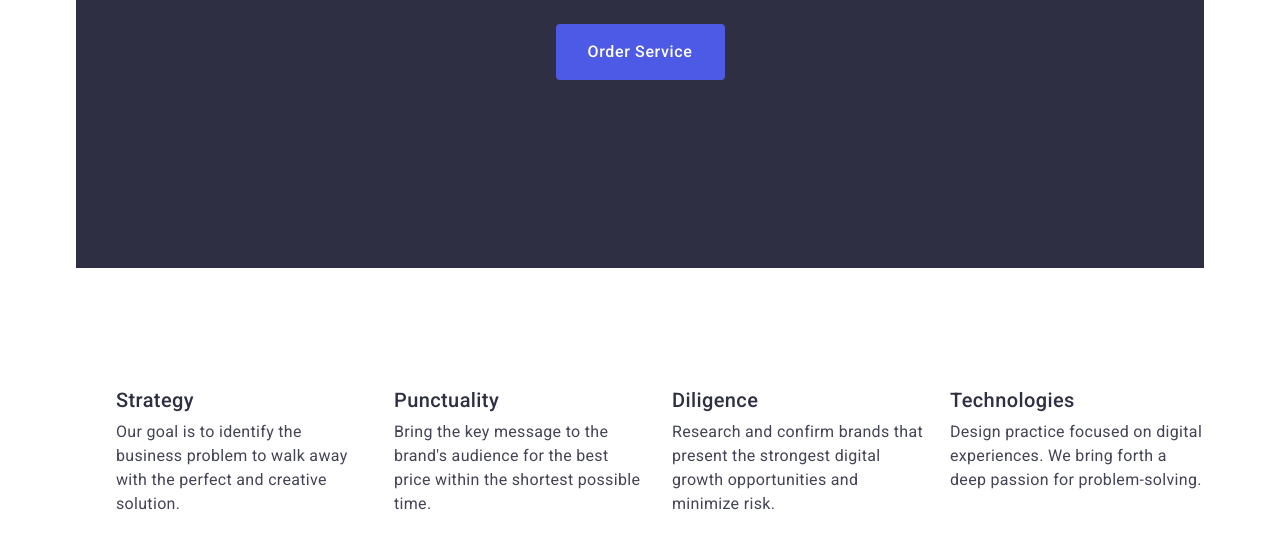
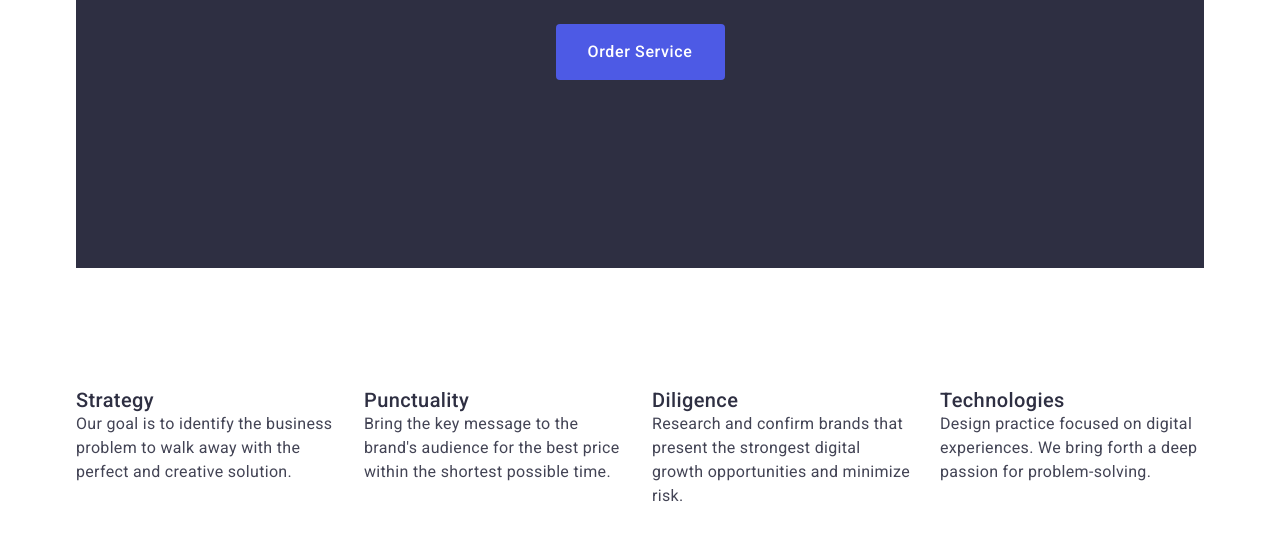
Before and after one commit to olhafilipenko160695/goit-markup-hw-03, a plain HTML site: page index.html in a window 1280 px wide. Shown: the part 413-952 px from the top of the page. Drawn offline with Linux system fonts and the light colour scheme.

Commit message:
Update styles.css

```diff
--- a/css/styles.css
+++ b/css/styles.css
@@ -211,9 +211,10 @@ padding-top: 120px;
 
 .advantages-item{
     width: calc((100% - 72px) / 4);
+    margin-bottom: 8px;
 }
-.advantages-list .header-three{
-    margin-bottom: 8px;
+.advantages-list {
+    padding-left: 0%;
 }
 .section-three{
     background-color: var(--h1-color);
```
